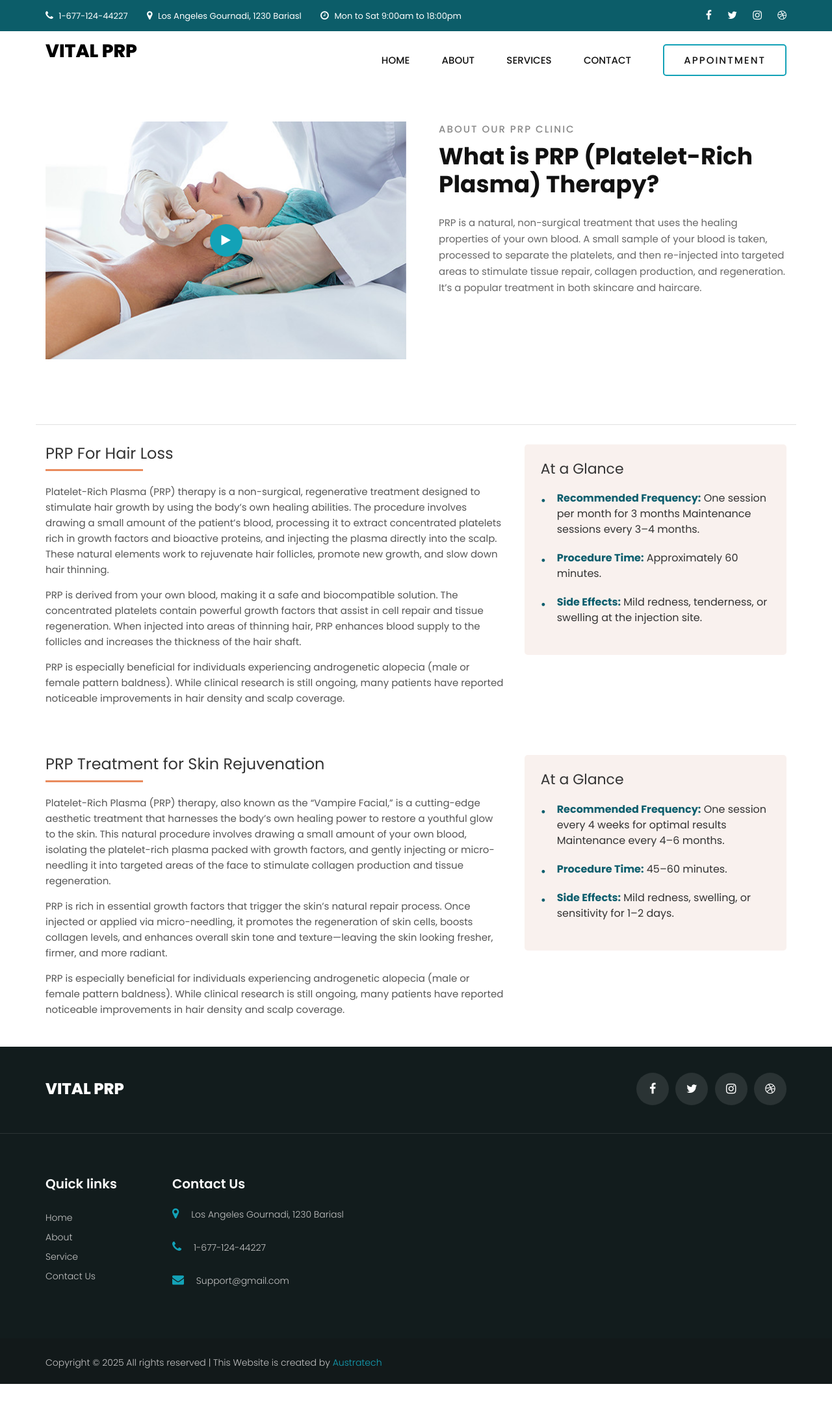
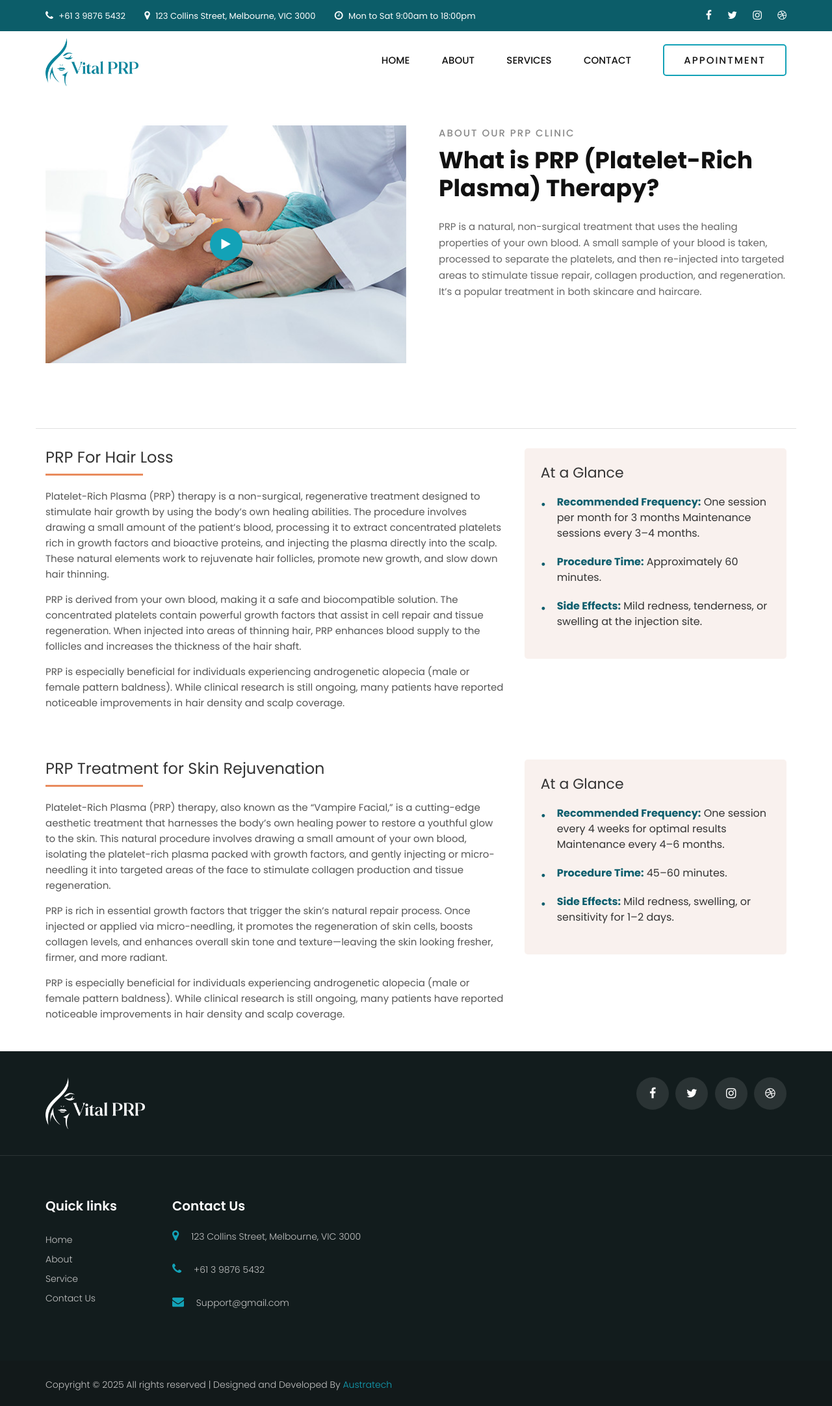
Before and after one commit to Adi8817/prp, a plain HTML site: page prp.html in a window 1280 px wide. Shown: the whole page at 65% size. Before the commit the page ends 2130 px from the top, so only its background shows below. Drawn offline with Linux system fonts and the light colour scheme; grey boxes are pictures that could not be loaded.

Commit message:
few more modifications

```diff
--- a/prp.html
+++ b/prp.html
@@ -135,8 +135,7 @@
       <div class="offcanvas__logo">
         <a
           href="./index.html"
-          style="font-size: 24px; font-weight: 800; color: #000000"
-          >VITAL PRP</a
+          ><img src="img/logo.png" alt="VITAL PRP" /></a
         >
       </div>
       <div id="mobile-menu-wrap"></div>
@@ -144,9 +143,9 @@
         <a href="./contact.html" class="primary-btn">Appointment</a>
       </div>
       <ul class="offcanvas__widget">
-        <li><i class="fa fa-phone"></i> 1-677-124-44227</li>
+        <li><i class="fa fa-phone"></i> +61 3 9876 5432</li>
         <li>
-          <i class="fa fa-map-marker"></i> Los Angeles Gournadi, 1230 Bariasl
+          <i class="fa fa-map-marker"></i> 123 Collins Street, Melbourne, VIC 3000
         </li>
         <li><i class="fa fa-clock-o"></i> Mon to Sat 9:00am to 18:00pm</li>
       </ul>
@@ -166,10 +165,10 @@
           <div class="row">
             <div class="col-lg-8">
               <ul class="header__top__left">
-                <li><i class="fa fa-phone"></i> 1-677-124-44227</li>
+                <li><i class="fa fa-phone"></i> +61 3 9876 5432</li>
                 <li>
-                  <i class="fa fa-map-marker"></i> Los Angeles Gournadi, 1230
-                  Bariasl
+                  <i class="fa fa-map-marker"></i> 123 Collins Street, Melbourne,
+                  VIC 3000
                 </li>
                 <li>
                   <i class="fa fa-clock-o"></i> Mon to Sat 9:00am to 18:00pm
@@ -193,8 +192,7 @@
             <div class="header__logo">
               <a
                 href="./index.html"
-                style="font-size: 28px; font-weight: 800; color: #000000"
-                >VITAL PRP</a
+                ><img src="img/logo.png" alt="VITAL PRP" /></a
               >
             </div>
           </div>
@@ -365,8 +363,7 @@
               <div class="footer__logo">
                 <a
                   href="#"
-                  style="font-size: 24px; font-weight: 800; color: #ffffff"
-                  >VITAL PRP</a
+                  ><img src="img/logo-footer.png" alt="VITAL PRP" /></a
                 >
               </div>
             </div>
@@ -419,10 +416,10 @@
               <h5>Contact Us</h5>
               <ul>
                 <li>
-                  <i class="fa fa-map-marker"></i> Los Angeles Gournadi, 1230
-                  Bariasl
+                  <i class="fa fa-map-marker"></i> 123 Collins Street, Melbourne,
+                  VIC 3000
                 </li>
-                <li><i class="fa fa-phone"></i> 1-677-124-44227</li>
+                <li><i class="fa fa-phone"></i> +61 3 9876 5432</li>
                 <li><i class="fa fa-envelope"></i> Support@gmail.com</li>
               </ul>
             </div>
@@ -430,7 +427,7 @@
           <div class="col-lg-4 col-md-12 col-sm-6">
             <div class="footer__map">
               <iframe
-                src="https://www.google.com/maps/embed?pb=!1m18!1m12!1m3!1d48158.305462977965!2d-74.13283844036356!3d41.02757295168286!2m3!1f0!2f0!3f0!3m2!1i1024!2i768!4f13.1!3m3!1m2!1s0x89c2e440473470d7%3A0xcaf503ca2ee57958!2sSaddle%20River%2C%20NJ%2007458%2C%20USA!5e0!3m2!1sen!2sbd!4v1575917275626!5m2!1sen!2sbd"
+                src="https://www.google.com/maps/embed?pb=!1m18!1m12!1m3!1d3151.8351288872406!2d144.9673058!3d-37.8140371!2m3!1f0!2f0!3f0!3m2!1i1024!2i768!4f13.1!3m3!1m2!1s0x6ad642b6af832249%3A0xe39e415e49a7c44e!2s123%20Collins%20St%2C%20Melbourne%20VIC%203000%2C%20Australia!5e0!3m2!1sen!2sau!4v1625012345678!5m2!1sen!2sau"
                 height="190"
                 style="border: 0"
                 allowfullscreen=""
@@ -450,7 +447,7 @@
                   <script>
                     document.write(new Date().getFullYear());
                   </script>
-                  All rights reserved | This Website is created by
+                  All rights reserved | Designed and Developed By
                   <a href="https://austratech.com.au" target="_blank"
                     >Austratech</a
                   >
```
